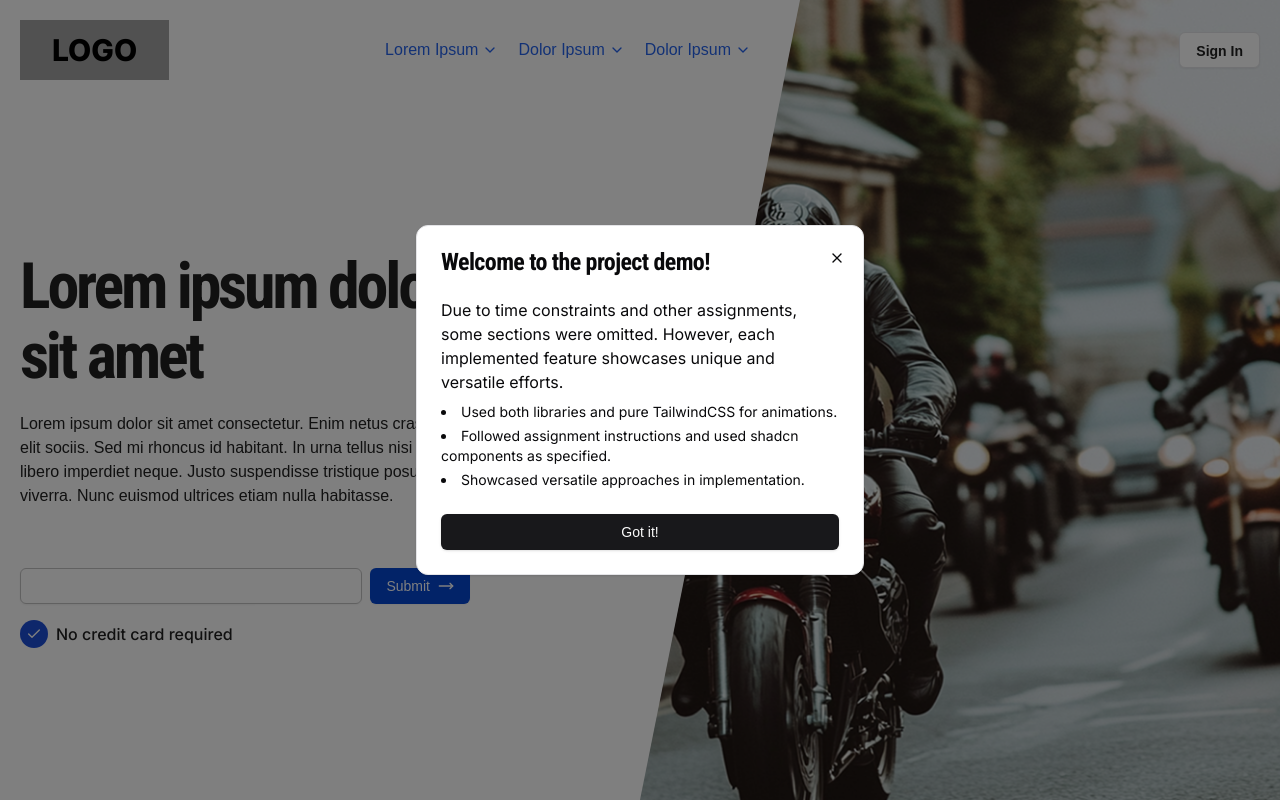
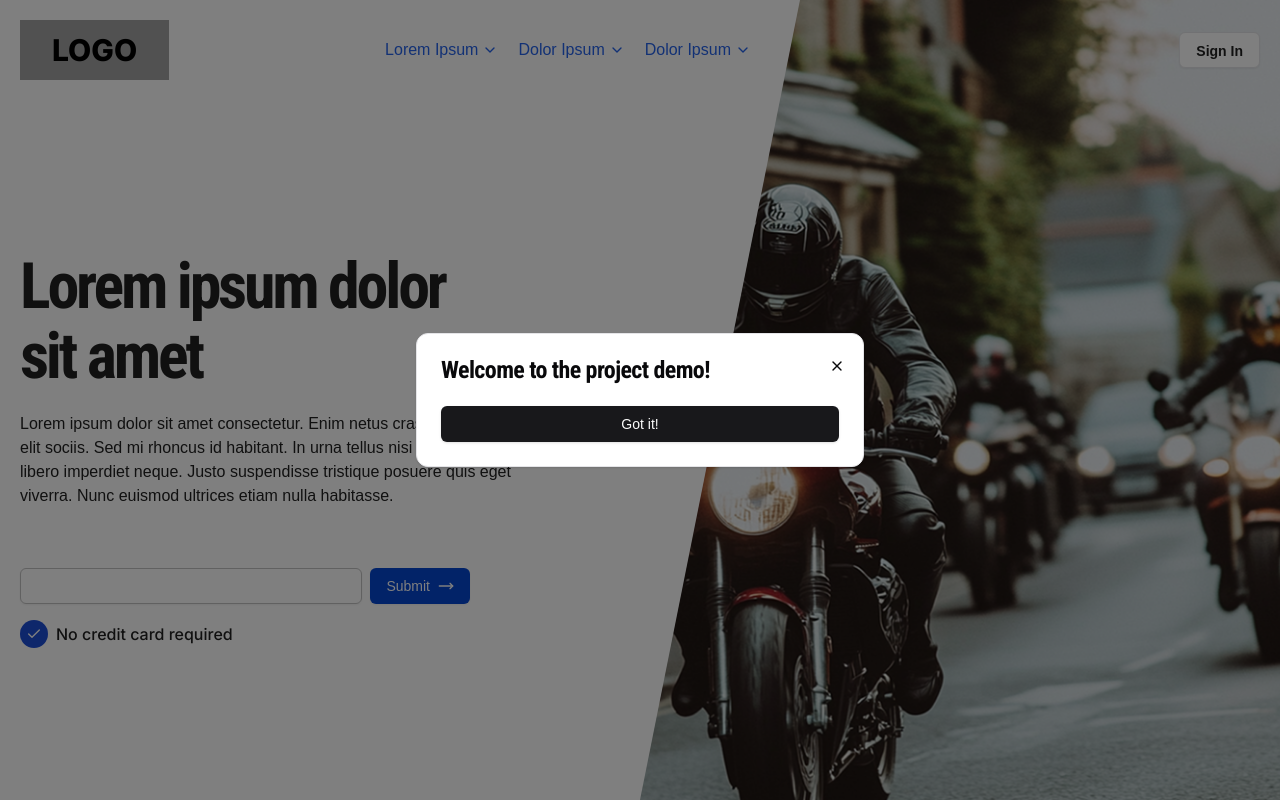
Before and after one commit to azr-arch/nextjs-assignment, a Next.js app: page / in a window 1280 px wide. Shown: the top 800 px of the page. Built offline with nearby package versions, Linux system fonts and the light colour scheme.

Commit message:
changed info-card0desc

```diff
--- a/components/info-card.tsx
+++ b/components/info-card.tsx
@@ -37,20 +37,6 @@ export default function InfoCardPopup() {
                         <X className="h-4 w-4" />
                     </Button>
                 </CardHeader>
-                <CardContent className="font-subheading">
-                    <p>
-                        Due to time constraints and other assignments, some sections were omitted.
-                        However, each implemented feature showcases unique and versatile efforts.
-                    </p>
-                    <ul className="list-disc list-inside mt-2 text-sm space-y-1">
-                        <li>Used both libraries and pure TailwindCSS for animations.</li>
-                        <li>
-                            Followed assignment instructions and used shadcn components as
-                            specified.
-                        </li>
-                        <li>Showcased versatile approaches in implementation.</li>
-                    </ul>
-                </CardContent>
                 <CardFooter>
                     <Button onClick={closePopup} className="w-full">
                         Got it!
```
